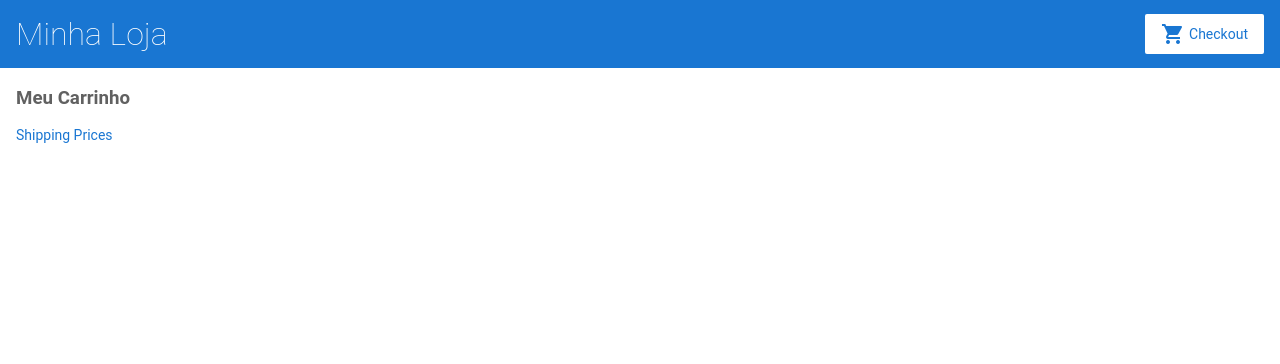
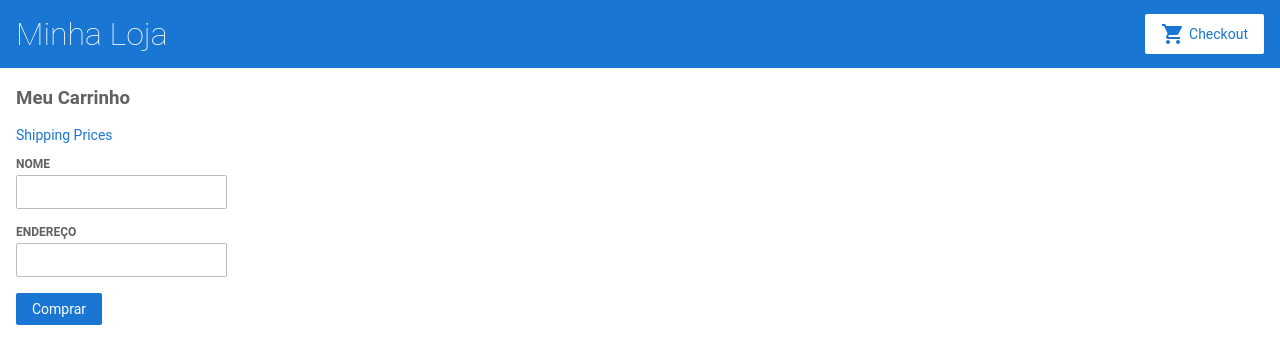
Before and after one commit to CarlosHenriqueDv/angular-kmeare-start, an Angular app: page /carrinho in a window 1280 px wide. Shown: the top 364 px of the page. Built offline with nearby package versions, Linux system fonts and the light colour scheme.

Commit message:
2 files modified

```diff
--- a/src/app/carrinho/carrinho.component.html
+++ b/src/app/carrinho/carrinho.component.html
@@ -9,3 +9,21 @@
   <span>{{ item.price | currency }}</span>
 
 </div>
+
+<form [formGroup]="checkoutForm" (ngSubmit)="onSubmit(checkoutForm.value)">
+
+  <div>
+    <label for="nome">Nome</label>
+    <input id="nome" type="text" formControlName="nome">
+
+  </div>
+
+  <div>
+    <label for="endereco">Endereço</label>
+    <input id="endereco" type="text" formControlName="endereco">
+  </div>
+
+
+  <button class="button" type="submit">Comprar</button>
+
+</form>
--- a/src/app/carrinho/carrinho.component.ts
+++ b/src/app/carrinho/carrinho.component.ts
@@ -1,4 +1,5 @@
 import { Component, OnInit } from '@angular/core';
+import { FormBuilder } from '@angular/forms';
 
 import { CarrinhoService } from '../carrinho.service';
 
@@ -10,14 +11,31 @@ import { CarrinhoService } from '../carrinho.service';
 export class CarrinhoComponent implements OnInit {
 
   items;
+  checkoutForm;
 
   constructor(
-    private carrinhoService: CarrinhoService
-  ) { }
+    private carrinhoService: CarrinhoService,
+    private formBuilder: FormBuilder
+  ) {
+
+    this.checkoutForm = this.formBuilder.group({
+      nome:'',
+      endereco:'',
+    })
+   }
 
   ngOnInit() {
 
     this.items = this.carrinhoService.getItems();
   }
 
+  onSubmit(custormerData){
+
+    //processo de checkout dos dados aqui
+    this.items = this.carrinhoService.limparCarrinho();
+    this.checkoutForm.reset();
+    console.warn('Seu pedido foi enviado!', custormerData);
+
+  }
+
 }
```
